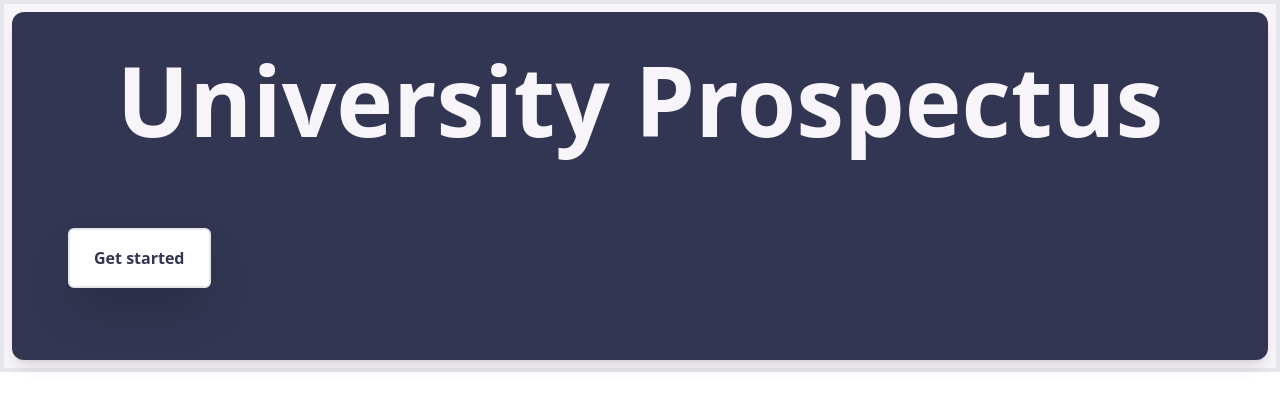
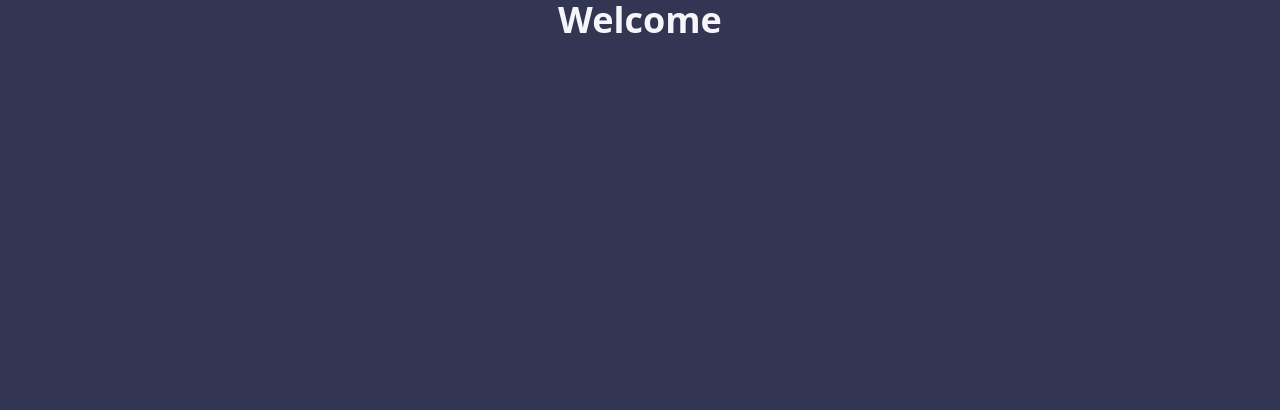
Before and after one commit to Chisomo-Chiweza/university-prospects, a React (Create React App) app in the folder frontend/: page / in a window 1280 px wide. Shown: the top 410 px of the page. Built offline with nearby package versions, Linux system fonts and the light colour scheme.

Commit message:
for results componets

```diff
--- a/frontend/src/App.js
+++ b/frontend/src/App.js
@@ -1,17 +1,20 @@
+import Results from "./components/views/results";
+
 function App() {
   return (
-    <div class="box-border h-15 w-35 p-2 border-4 bg-ivory bg-auto">
-    <div className="bg-space p-10 box-sizing: border-box rounded-xl
-      shadow-lg  space-x-4 ">
-      <h1 className="text-ivory text-8xl font-bold place-self-center">University Prospectus</h1>
-      <button className="text-space bg-white place-self-center p-4 px-6 border-2
-        rounded-md font-semibold m-8 mt-20 focus:ring-4 focus:ring-ivory
-        hover:delay-100 hover:bg-space hover:text-ivory shadow-2xl">
-        Get started
-      </button>
+    <Results />
+    // <div class="box-border h-15 w-35 p-2 border-4 bg-ivory bg-auto">
+    // <div className="bg-space p-10 box-sizing: border-box rounded-xl
+    //   shadow-lg  space-x-4 ">
+    //   <h1 className="text-ivory text-8xl font-bold place-self-center">University Prospectus</h1>
+    //   <button className="text-space bg-white place-self-center p-4 px-6 border-2
+    //     rounded-md font-semibold m-8 mt-20 focus:ring-4 focus:ring-ivory
+    //     hover:delay-100 hover:bg-space hover:text-ivory shadow-2xl">
+    //     Get started
+    //   </button>
 
-    </div>
-    </div>
+    // </div>
+    // </div>
   );
  }
 
--- a/frontend/src/components/utilities/page-home.js
+++ b/frontend/src/components/utilities/page-home.js
@@ -0,0 +1,10 @@
+function Homepage(props){
+    return(
+        <div className="h-screen w-screen bg-space">
+
+            {props.content}
+        </div>
+    )
+}
+
+export default Homepage;
--- a/frontend/src/components/views/results.js
+++ b/frontend/src/components/views/results.js
@@ -0,0 +1,18 @@
+import React from 'react';
+import Homepage from '../utilities/page-home';
+class Results extends React.Component {
+    constructor(props) {
+        super(props);
+        this.state={
+            Programs: []
+        }
+    }
+    render(){
+        const Hie = <h1 className='font-bold text-center text-4xl text-ivory'>Welcome</h1>
+        return(
+           <Homepage content={Hie} />
+        );
+    }
+}
+
+export default Results;
```
